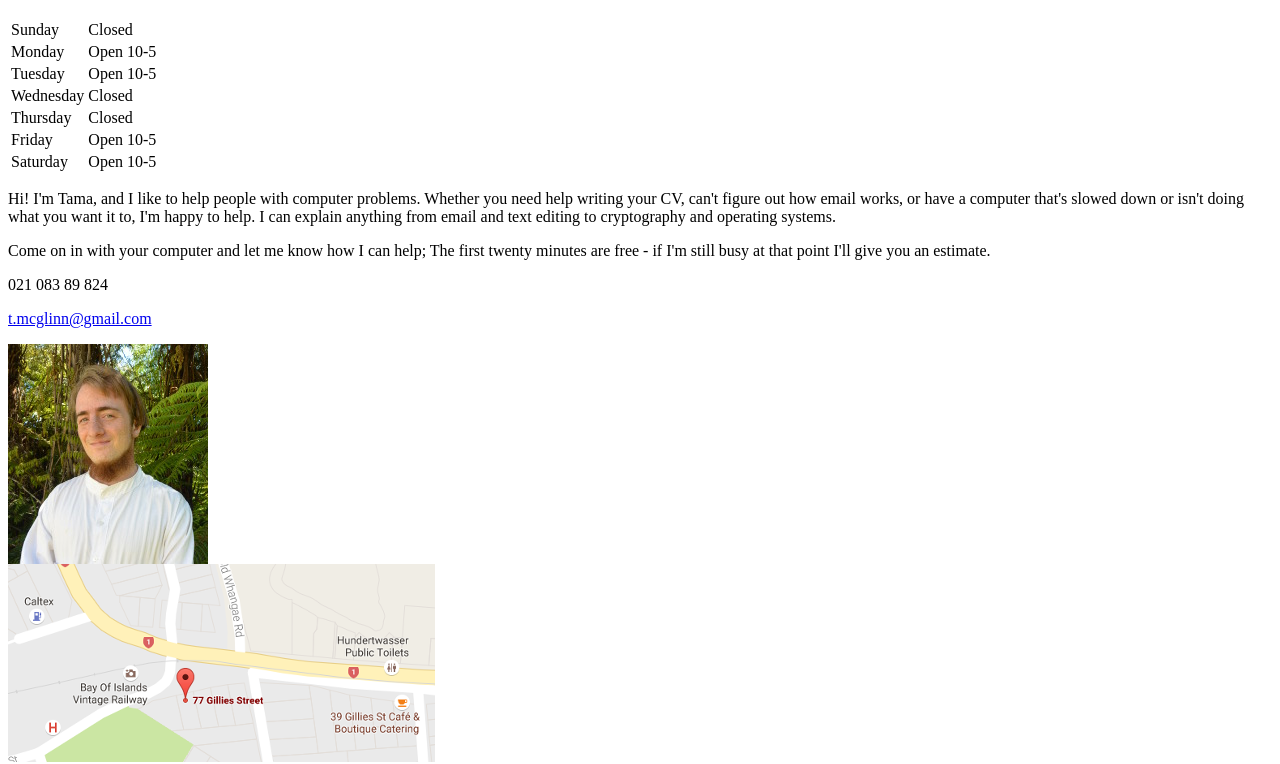
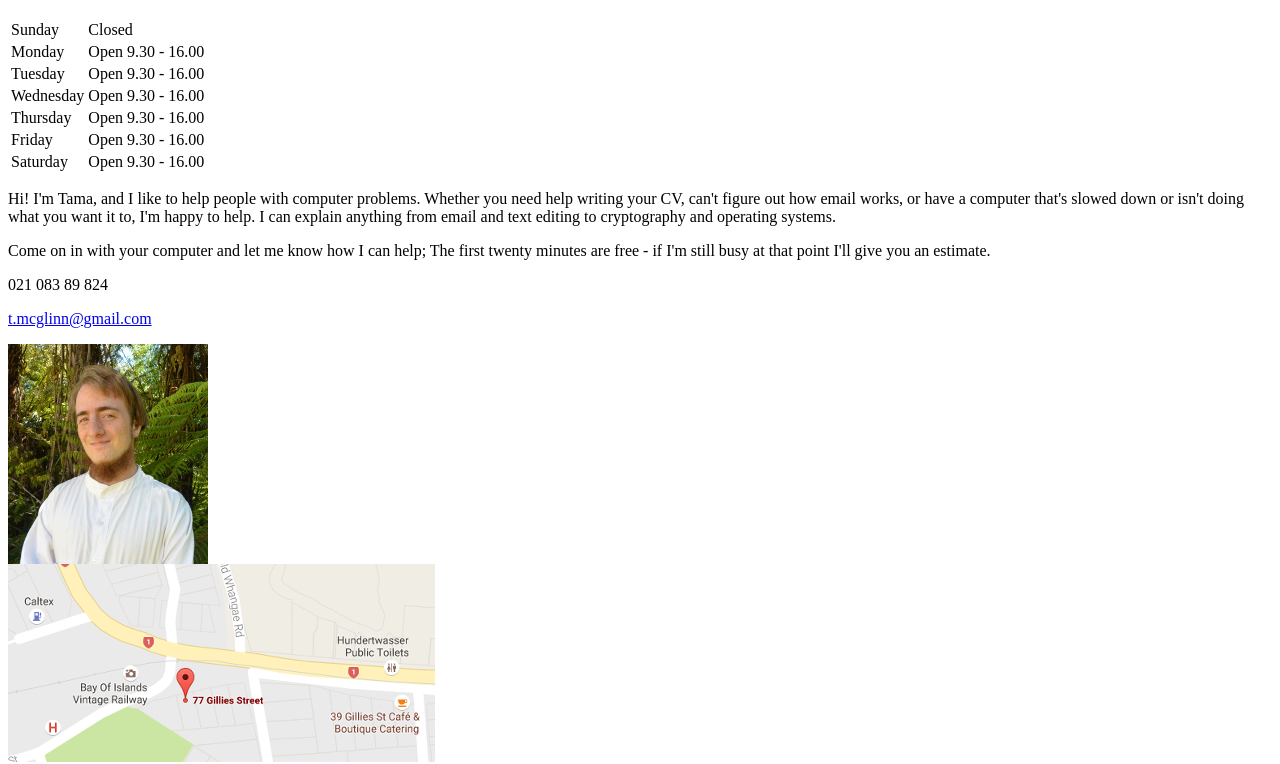
Before and after one commit to babywearing/babywearing.github.io, a plain HTML site: page index.html in a window 1280 px wide. Shown: the part 48-812 px from the top of the page. Drawn offline with Linux system fonts and the light colour scheme.

Commit message:
Fixed opening times to 9.30 - 16.00

```diff
--- a/index.html
+++ b/index.html
@@ -9,27 +9,27 @@
 				</tr>
 				<tr>
 					<td>Monday</td>
-					<td class="text-success">Open 10-5</td>
+					<td class="text-success">Open 9.30 - 16.00</td>
 				</tr>
 				<tr>
 					<td>Tuesday</td>
-					<td class="text-success">Open 10-5</td>
+					<td class="text-success">Open 9.30 - 16.00</td>
 				</tr>
 				<tr>
 					<td>Wednesday</td>
-					<td class="text-danger">Closed</td>
+					<td class="text-danger">Open 9.30 - 16.00</td>
 				</tr>
 				<tr>
 					<td>Thursday</td>
-					<td class="text-danger">Closed</td>
+					<td class="text-danger">Open 9.30 - 16.00</td>
 				</tr>
 				<tr>
 					<td>Friday</td>
-					<td class="text-success">Open 10-5</td>
+					<td class="text-success">Open 9.30 - 16.00</td>
 				</tr>
 				<tr>
 					<td>Saturday</td>
-					<td class="text-success">Open 10-5</td>
+					<td class="text-success">Open 9.30 - 16.00</td>
 				</tr>
 			</tbody>
 		</table>
```
